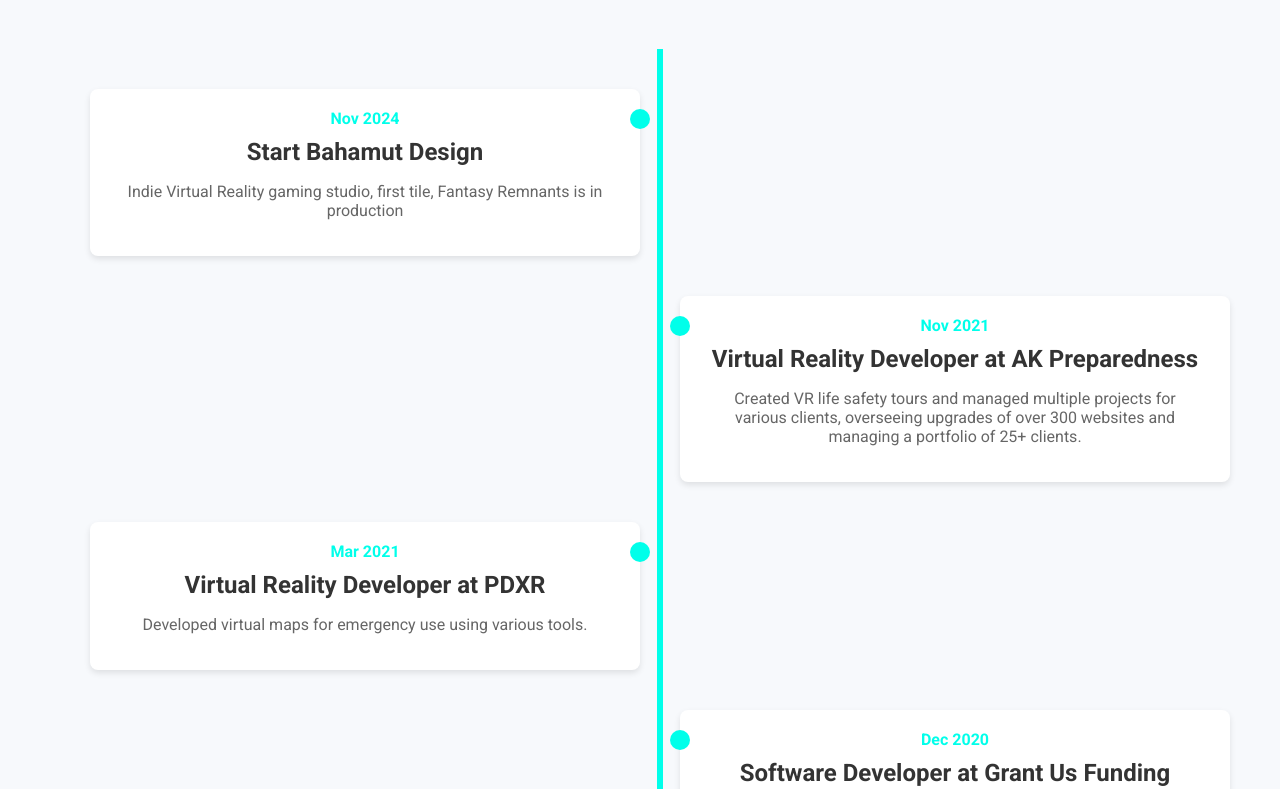
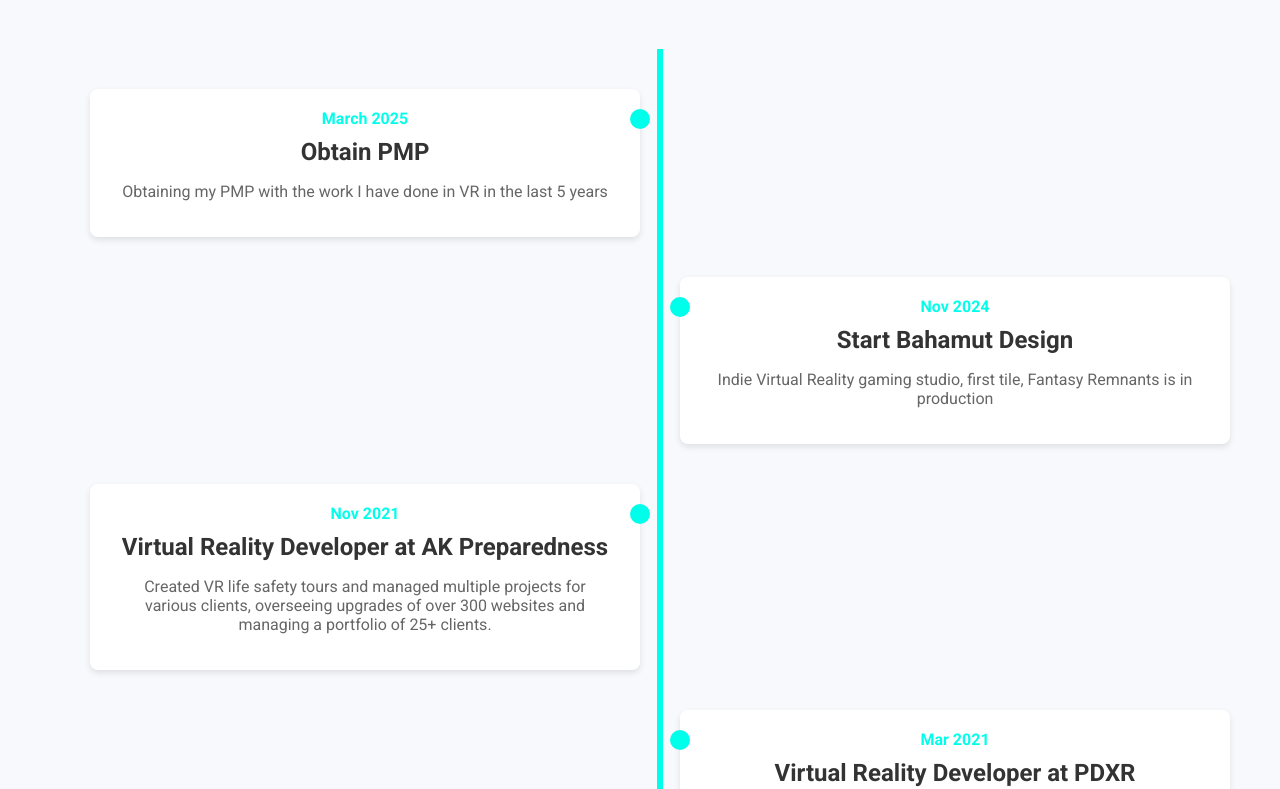
Before and after one commit to wattsjmichael/portfolio_24, a React (Create React App) app: page / in a window 1280 px wide. Shown: the part 891-1680 px from the top of the page. Built offline with nearby package versions, Linux system fonts and the light colour scheme.

Commit message:
Adds PMP

```diff
--- a/src/components/Contact.js
+++ b/src/components/Contact.js
@@ -12,7 +12,7 @@ const Contact = () => {
       <h2>Contact</h2>
       <ul className="contact-list">
         <li><a href="https://www.linkedin.com/in/wattsjmichael" target="_blank" rel="noopener noreferrer">LinkedIn</a></li>
-        <li><a href="https://github.com/your-github-username" target="_blank" rel="noopener noreferrer">GitHub</a></li>
+        <li><a href="https://github.com/wattsjmichael" target="_blank" rel="noopener noreferrer">GitHub</a></li>
         <li><a href="mailto:wattsjmichael@gmail.com">Email</a></li>
         <li><a href="/prod_mngr.pdf" target="_blank" rel="noopener noreferrer">Project Manager Resume</a></li>
       </ul>
--- a/src/components/Timeline.js
+++ b/src/components/Timeline.js
@@ -4,6 +4,7 @@ import './Timeline.css';
 
 const Timeline = () => {
   const events = [
+    { date: 'March 2025', title: "Obtain PMP", description: "Obtaining my PMP with the work I have done in VR in the last 5 years" },
     { date: 'Nov 2024', title: "Start Bahamut Design", description: "Indie Virtual Reality gaming studio, first tile, Fantasy Remnants is in production" },
     { date: 'Nov 2021', title: "Virtual Reality Developer at AK Preparedness", description: "Created VR life safety tours and managed multiple projects for various clients, overseeing upgrades of over 300 websites and managing a portfolio of 25+ clients." },
     { date: 'Mar 2021', title: "Virtual Reality Developer at PDXR", description: "Developed virtual maps for emergency use using various tools." },
```
